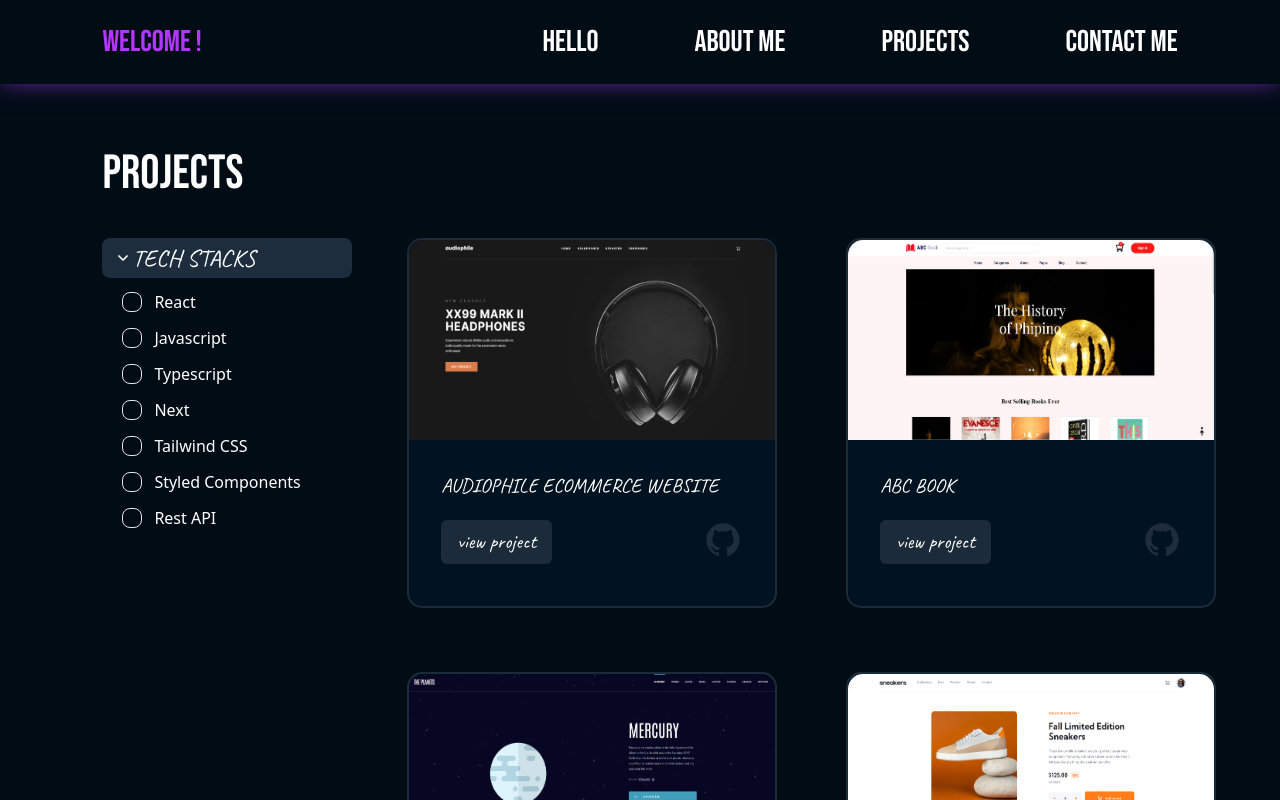
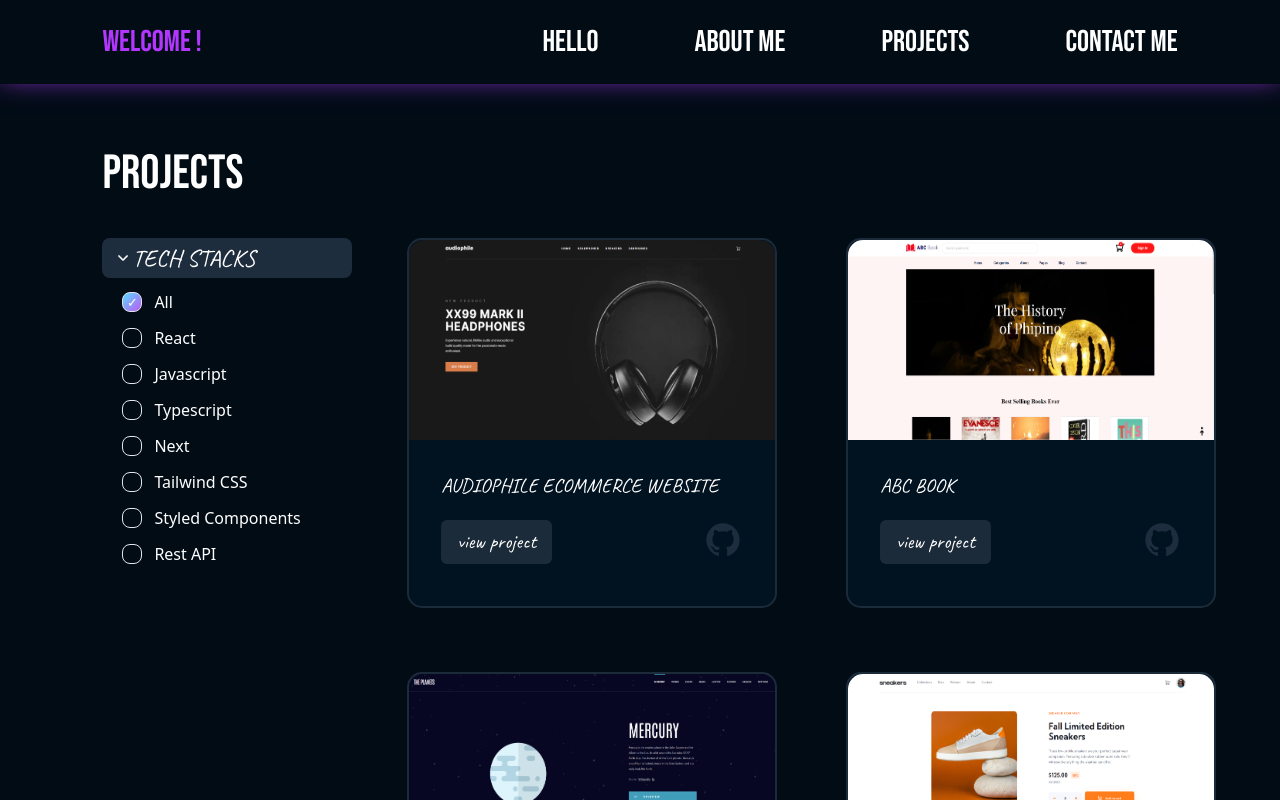
Before and after one commit to Cotne2003/my-portfolio-site, a Next.js app: page /projects in a window 1280 px wide. Shown: the top 800 px of the page. Built offline with nearby package versions, Linux system fonts and the light colour scheme.

Commit message:
added filtered functions

```diff
--- a/components/projects/ProjectsPage.tsx
+++ b/components/projects/ProjectsPage.tsx
@@ -11,10 +11,22 @@ const ProjectsPage = () => {
   }, []);
 
   const [data, setData] = useState<dataProps[]>([]);
+  const [all, setAll] = useState(true);
 
   const [tech, setTech] = useState(true);
   const techHandler = () => {
     setTech(!tech);
+  };
+
+  const filteredData = (tool: string) => {
+    setAll(false);
+    const newData = Data;
+    setData(() => newData.filter((project) => project.tools.includes(tool)));
+  };
+
+  const allData = () => {
+    setAll(true);
+    setData(Data);
   };
 
   return (
@@ -35,31 +47,76 @@ const ProjectsPage = () => {
         {tech && (
           <div>
             <div className="pl-5 mt-3 flex items-center gap-3">
-              <input type="checkbox" className="custom-checkbox" />
+              <input
+                type="radio"
+                className="custom-checkbox"
+                checked={all ? true : false}
+                onClick={allData}
+                name="tt"
+              />
+              <label className="font-sans">All</label>
+            </div>
+            <div className="pl-5 mt-3 flex items-center gap-3">
+              <input
+                type="radio"
+                className="custom-checkbox"
+                name="tt"
+                onClick={() => filteredData("react")}
+              />
               <label className="font-sans">React</label>
             </div>
             <div className="pl-5 mt-3 flex items-center gap-3">
-              <input type="checkbox" className="custom-checkbox" />
+              <input
+                type="radio"
+                className="custom-checkbox"
+                name="tt"
+                onClick={() => filteredData("javascript")}
+              />
               <label className="font-sans">Javascript</label>
             </div>
             <div className="pl-5 mt-3 flex items-center gap-3">
-              <input type="checkbox" className="custom-checkbox" />
+              <input
+                type="radio"
+                className="custom-checkbox"
+                name="tt"
+                onClick={() => filteredData("typescript")}
+              />
               <label className="font-sans">Typescript</label>
             </div>
             <div className="pl-5 mt-3 flex items-center gap-3">
-              <input type="checkbox" className="custom-checkbox" />
+              <input
+                type="radio"
+                className="custom-checkbox"
+                name="tt"
+                onClick={() => filteredData("next")}
+              />
               <label className="font-sans">Next</label>
             </div>
             <div className="pl-5 mt-3 flex items-center gap-3">
-              <input type="checkbox" className="custom-checkbox" />
+              <input
+                type="radio"
+                className="custom-checkbox"
+                name="tt"
+                onClick={() => filteredData("tailwind")}
+              />
               <label className="font-sans">Tailwind CSS</label>
             </div>
             <div className="pl-5 mt-3 flex items-center gap-3">
-              <input type="checkbox" className="custom-checkbox" />
+              <input
+                type="radio"
+                className="custom-checkbox"
+                name="tt"
+                onClick={() => filteredData("styled-components")}
+              />
               <label className="font-sans">Styled Components</label>
             </div>
             <div className="pl-5 mt-3 flex items-center gap-3">
-              <input type="checkbox" className="custom-checkbox" />
+              <input
+                type="radio"
+                className="custom-checkbox"
+                name="tt"
+                onClick={() => filteredData("API")}
+              />
               <label className="font-sans">Rest API</label>
             </div>
           </div>
```
